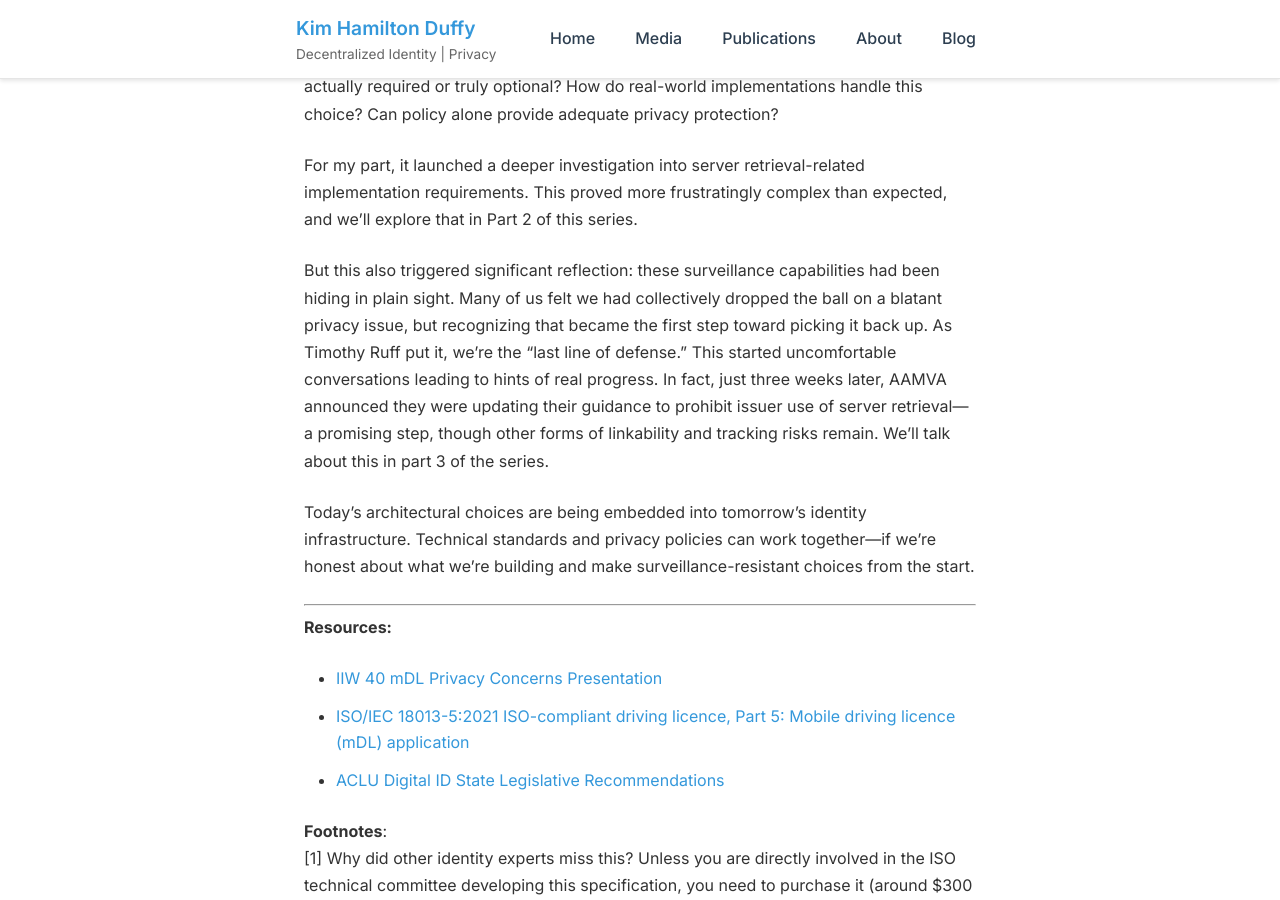
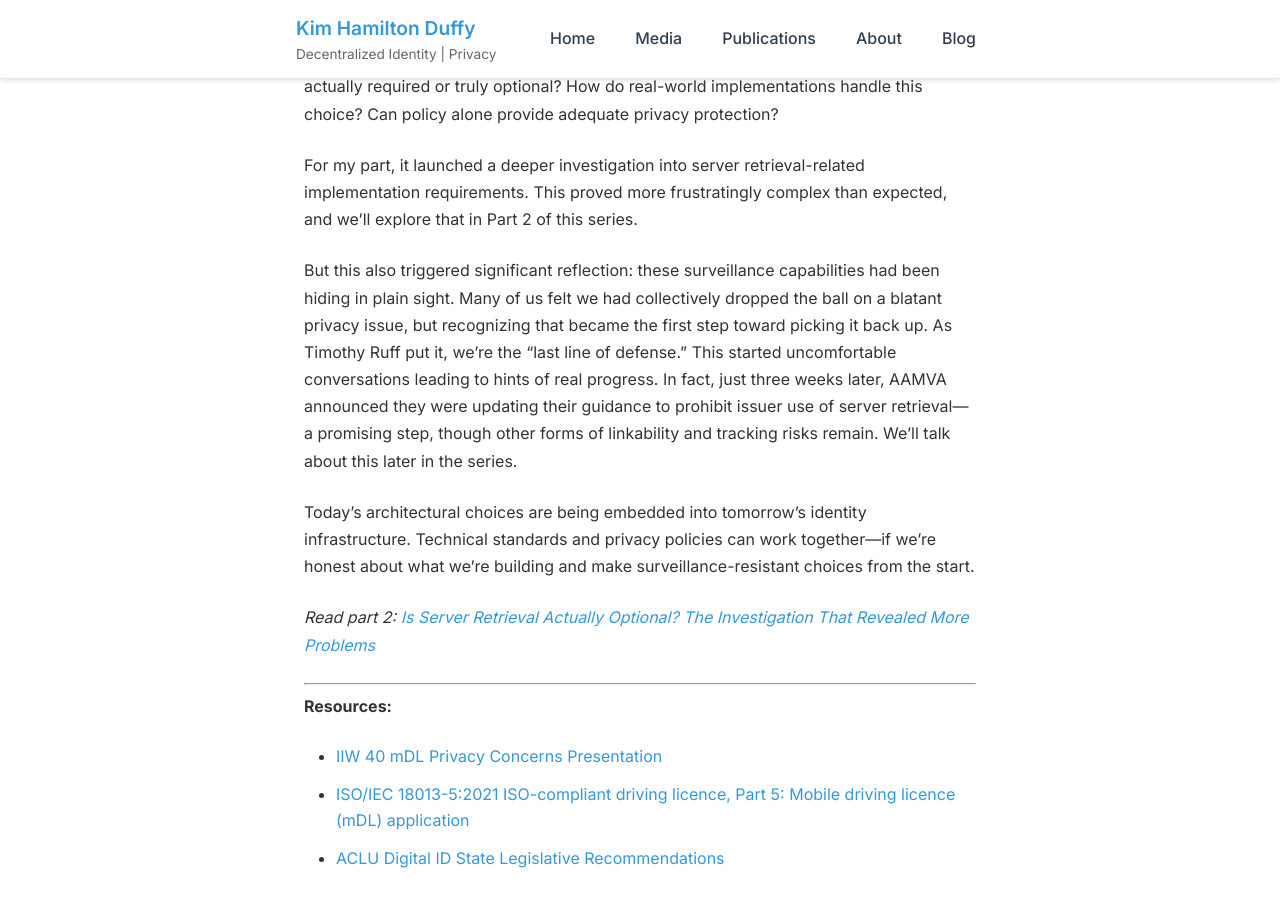
Before and after one commit to kimdhamilton/kimdhamilton.github.io, a Jekyll site: the page built from _posts/2025-06-01-latent_surveillance.md, in a window 1280 px wide and 900 px high, scrolled down 7747 px. Built offline with Jekyll 4.4.1, drawn with Linux system fonts in a browser that asks for light colours.

Commit message:
update pointers

```diff
--- a/_posts/2025-06-01-latent_surveillance.md
+++ b/_posts/2025-06-01-latent_surveillance.md
@@ -130,9 +130,11 @@ Steve's presentation sparked questions and soul-searching within the digital ide
 
 For my part, it launched a deeper investigation into server retrieval-related implementation requirements. This proved more frustratingly complex than expected, and we'll explore that in Part 2 of this series.
 
-But this also triggered significant reflection: these surveillance capabilities had been hiding in plain sight. Many of us felt we had collectively dropped the ball on a blatant privacy issue, but recognizing that became the first step toward picking it back up. As Timothy Ruff put it, we’re the “last line of defense.” This started uncomfortable conversations leading to hints of real progress. In fact, just three weeks later, AAMVA announced they were updating their guidance to prohibit issuer use of server retrieval—a promising step, though other forms of linkability and tracking risks remain. We'll talk about this in part 3 of the series.
+But this also triggered significant reflection: these surveillance capabilities had been hiding in plain sight. Many of us felt we had collectively dropped the ball on a blatant privacy issue, but recognizing that became the first step toward picking it back up. As Timothy Ruff put it, we’re the “last line of defense.” This started uncomfortable conversations leading to hints of real progress. In fact, just three weeks later, AAMVA announced they were updating their guidance to prohibit issuer use of server retrieval—a promising step, though other forms of linkability and tracking risks remain. We'll talk about this later in the series.
 
 Today's architectural choices are being embedded into tomorrow's identity infrastructure. Technical standards and privacy policies can work together—if we're honest about what we're building and make surveillance-resistant choices from the start.
+
+*Read part 2: [Is Server Retrieval Actually Optional? The Investigation That Revealed More Problems](../server_retrieval)*
 
 ---
 
```
Also changed, not shown: _posts/2025-06-02-server_retrieval.md (+1 -1 lines).
